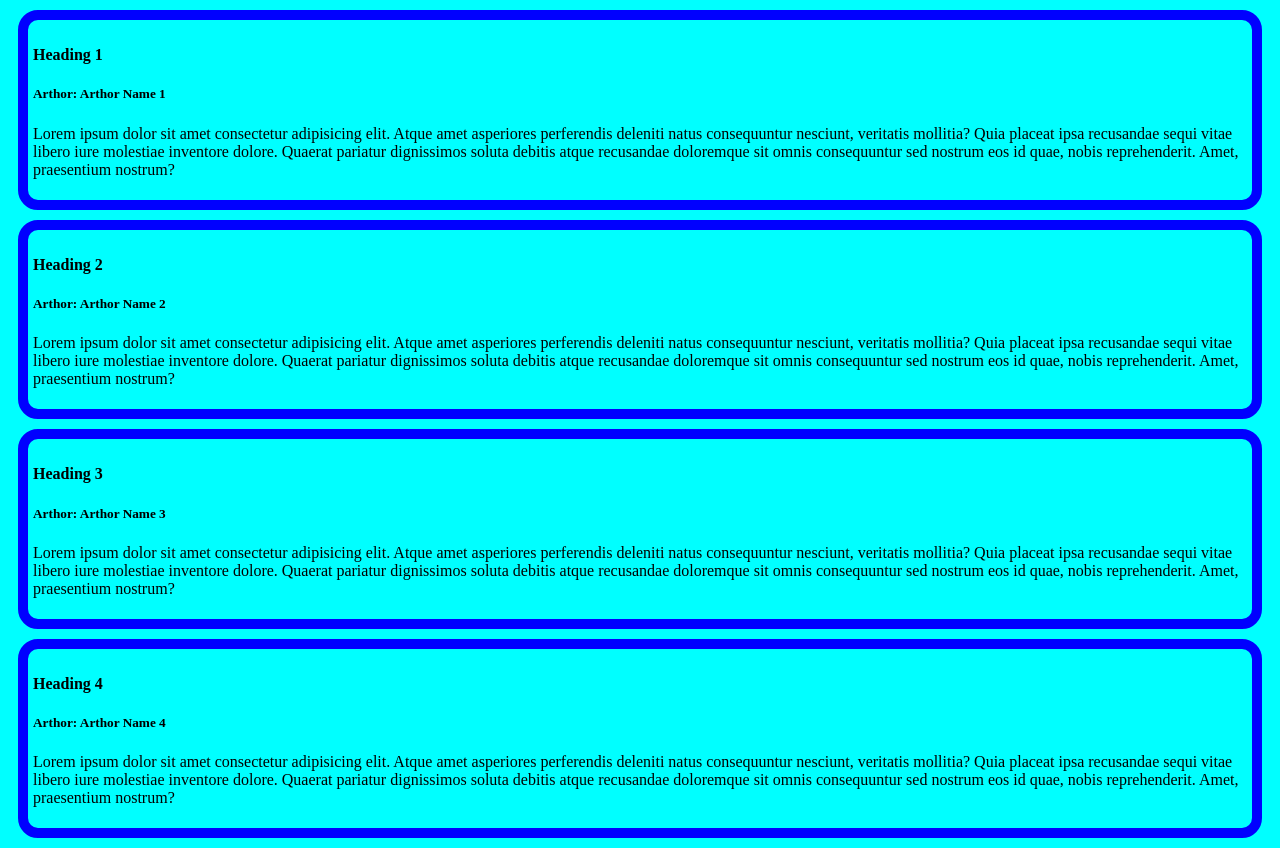
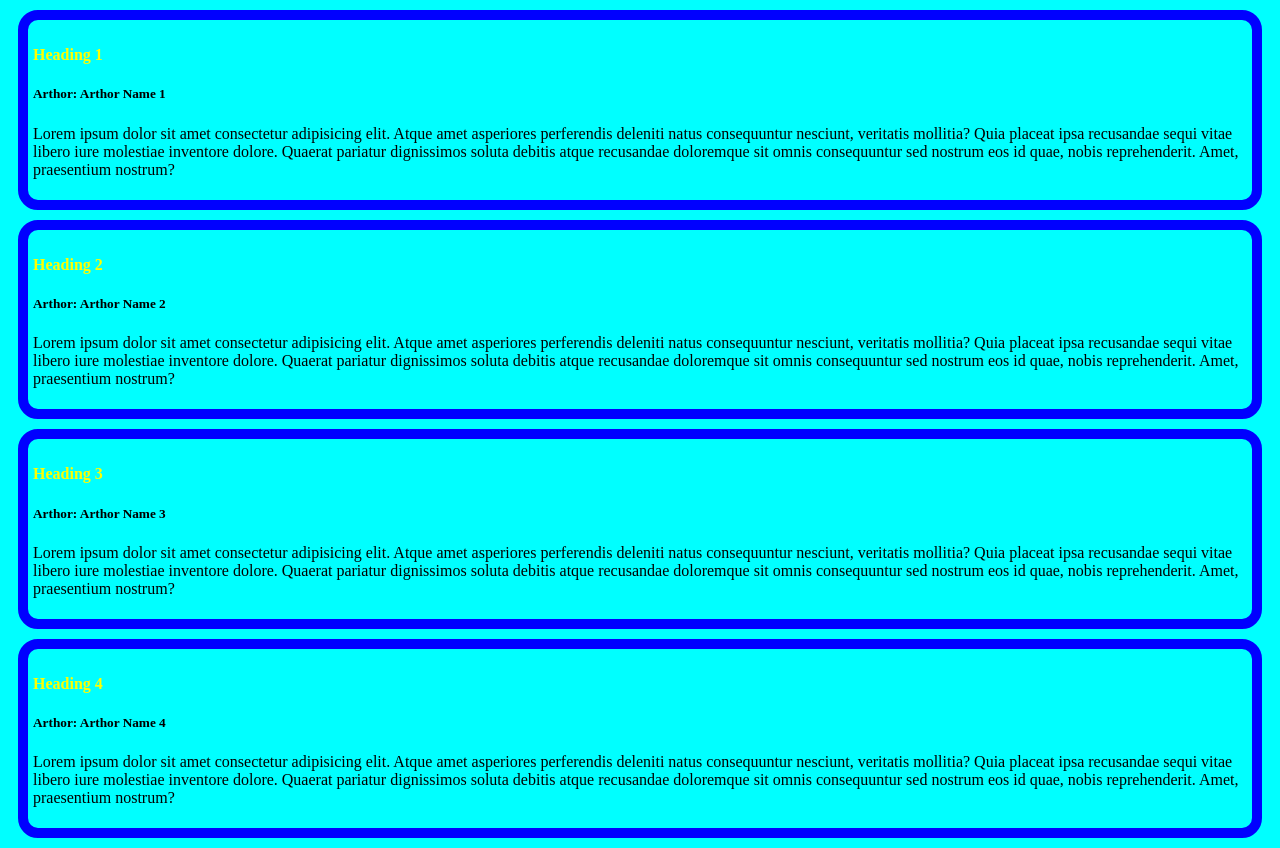
Before and after one commit to sujoykarnel/02.css-website, a plain HTML site: page index.html in a window 1280 px wide. Drawn offline with Linux system fonts and the light colour scheme.

Commit message:
bolg-header css

```diff
--- a/css/style.css
+++ b/css/style.css
@@ -8,3 +8,6 @@
     border: 10px solid blue;
     border-radius: 20px;
 }
+.blog-header{
+    color: yellow;
+}
```
